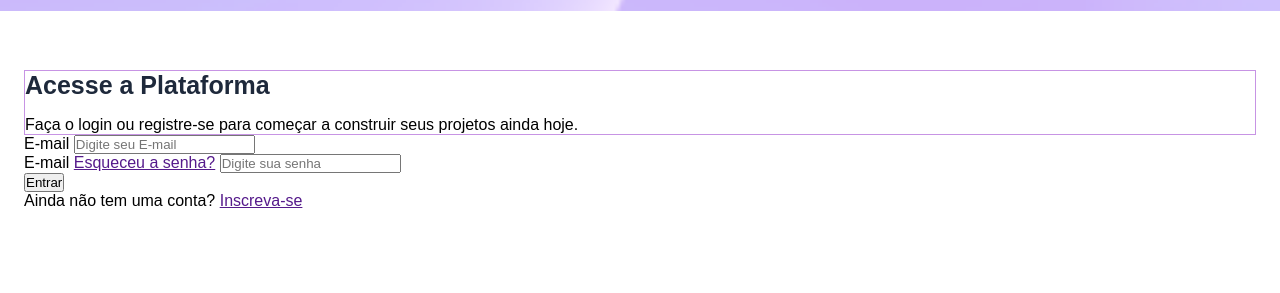
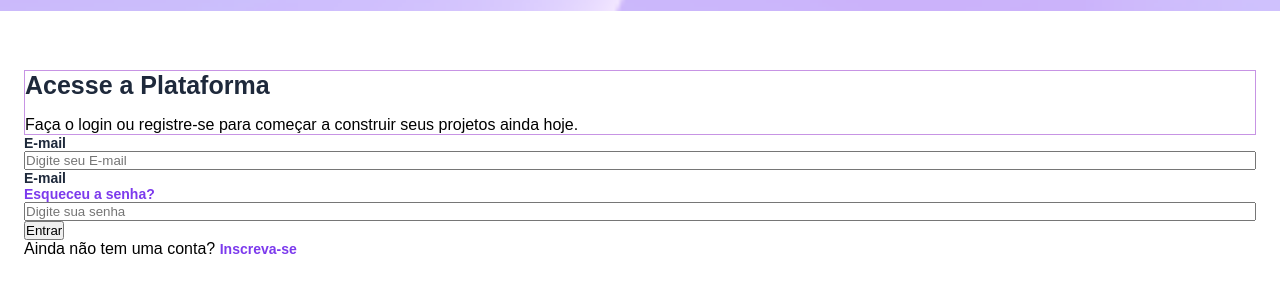
Before and after one commit to nat1zinha/Projeto-vertigo, a plain HTML site: page index.html in a window 1280 px wide. Shown: the part 123-416 px from the top of the page. Drawn offline with Linux system fonts and the light colour scheme.

Commit message:
estilização dos labels e das Âncoras da seção de login

```diff
--- a/style.css
+++ b/style.css
@@ -8,6 +8,7 @@
 :root{
     --gray-800: #1E293B;
     --gray-600: #475569;
+    --purple: #7c3aed;
 }
 
 header{
@@ -33,8 +34,30 @@ main{
     margin-bottom: 1rem;
     font-size: 1.5625rem;
 }
+.input-box{
+    display: flex;
+    flex-direction: column;
+}
+.input-box div{
+    display: flex;
+    justify-content: space-between;
+    align-items: center;
+}
 
-.descricao.p{
-    font-size: 0.8125rem;
-    color: var(--gray-600);
+.login label{
+    font-size: 0.875rem;
+    color: var(--gray-800);
+    font-weight: 600;
+
 }
+
+.login a{
+    color: var(--purple);
+    text-decoration: none;
+    font-size: 0.875rem;
+    font-weight: 600;
+}
+
+.login a:hover{
+    text-decoration: underline;
+}
```
